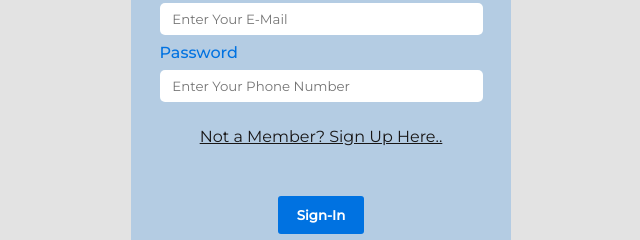
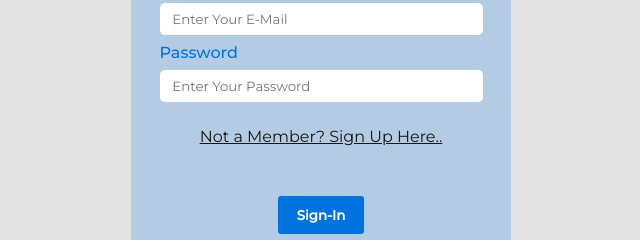
Before and after one commit to amitmishra007/grocery-manager-with-localstorage-login-page, a plain HTML site: page index.html in a window 1280 px wide. Shown: the part 405-645 px from the top of the page, 319-959 px from the left. Drawn offline with Linux system fonts and the light colour scheme.

Commit message:
Update index.html

```diff
--- a/index.html
+++ b/index.html
@@ -18,7 +18,7 @@
             <form class="input-container"><label for="Name">Username</label>
                 <input type="text" placeholder="Enter Your Username" id="user-value"><label for="E-Mail">E-Mail</label>
                 <input type="text" placeholder="Enter Your E-Mail" id="email-value"><label for="Phone Number">Password</label>
-                <input type="password" placeholder="Enter Your Phone Number" id="phone-value"><a href="./Sign-Up.html">Not a
+                <input type="password" placeholder="Enter Your Password" id="phone-value"><a href="./Sign-Up.html">Not a
                     Member? Sign Up Here..</a>
                 <button type="submit" class="submit login">Sign-In</button>
             </form>
```
